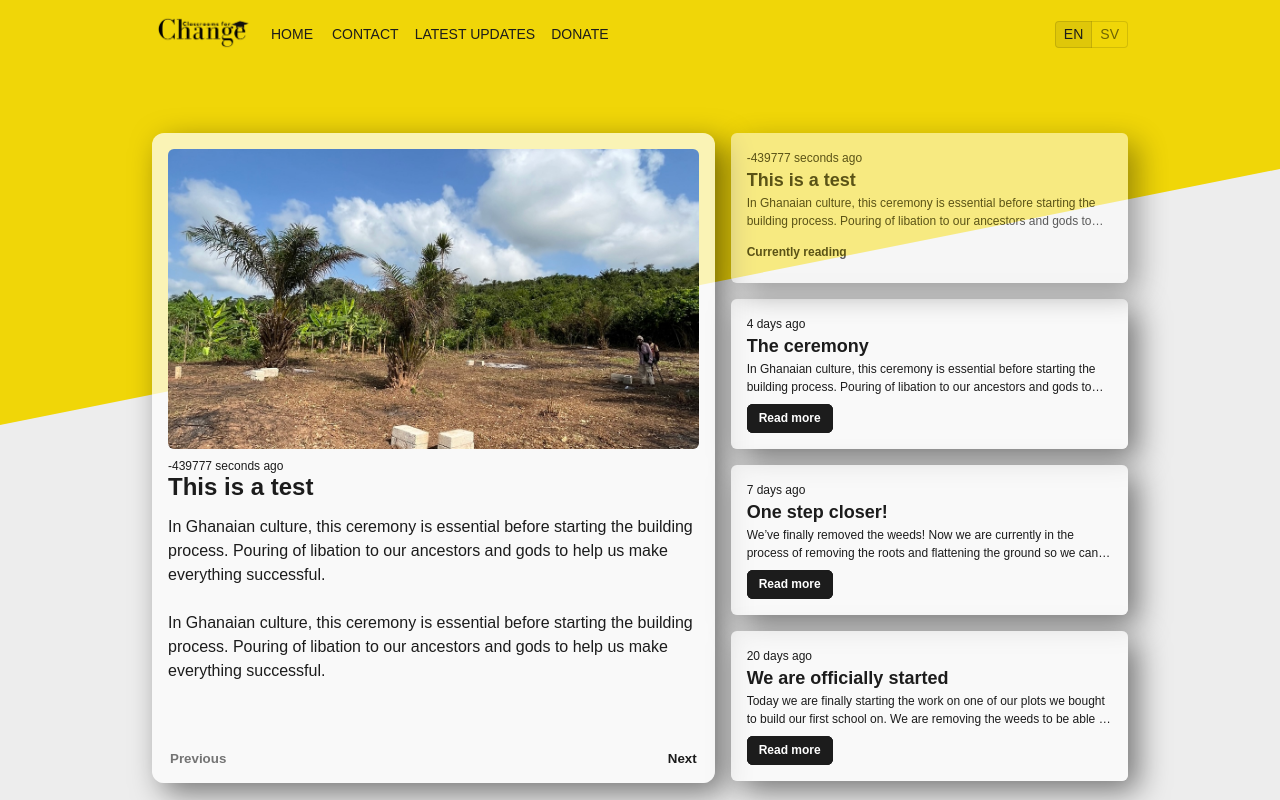
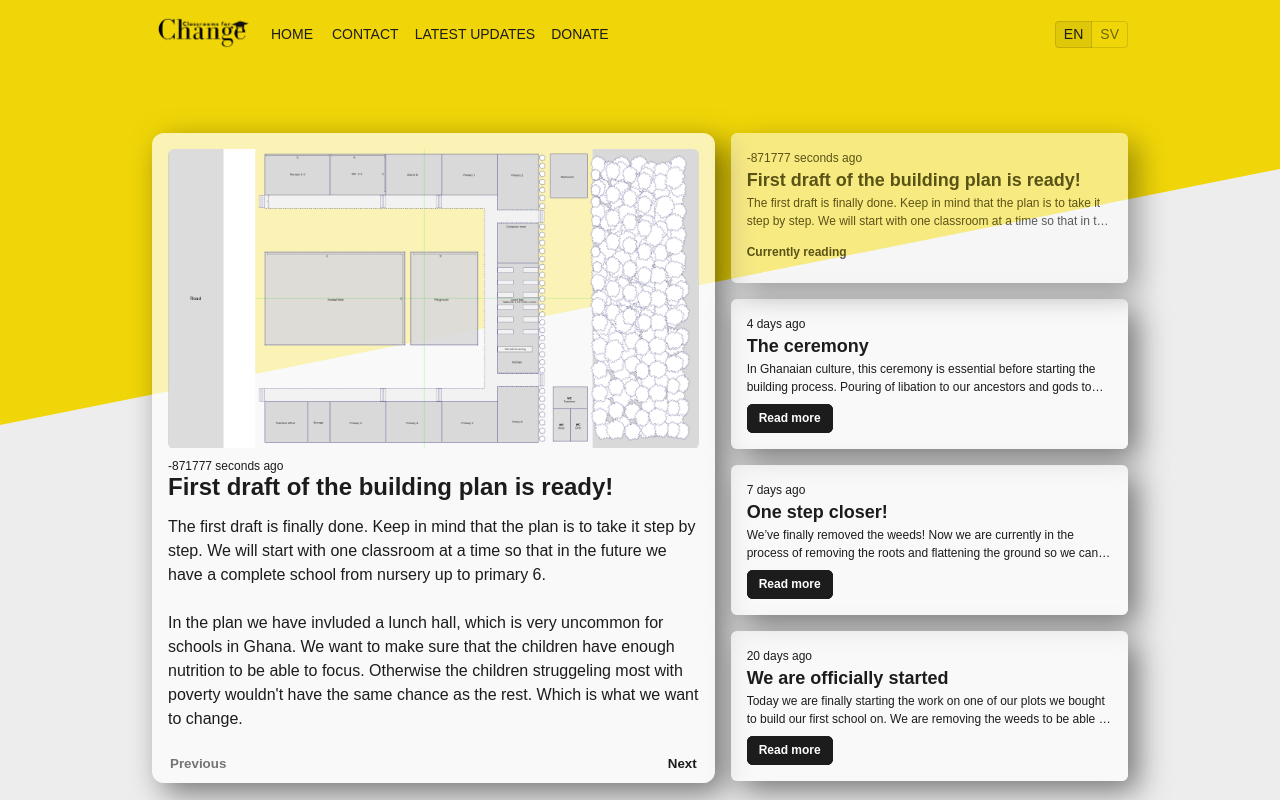
Before and after one commit to hadlabf/classrooms-for-change, a React (Create React App) app in the folder frontend/: page /latest-updates in a window 1280 px wide. Shown: the top 800 px of the page. Built offline with nearby package versions, Linux system fonts and the light colour scheme; a web font is replaced by a local one.

Commit message:
feat: added translations.

```diff
--- a/frontend/src/components/Navbar.tsx
+++ b/frontend/src/components/Navbar.tsx
@@ -4,7 +4,6 @@ import {
   Box,
   Toolbar,
   IconButton,
-  Typography,
   Menu,
   Button,
   MenuItem,
--- a/frontend/src/locales/en-US/translations.json
+++ b/frontend/src/locales/en-US/translations.json
@@ -7,6 +7,14 @@
         "readMore": "Read more",
         "comingSoon": "Coming soon",
         "currentlyReading": "Currently reading"
+    },
+    "time": {
+        "yearsAgo": " years ago",
+        "monthsAgo": " months ago",
+        "daysAgo": " days ago",
+        "hoursAgo": " hours ago",
+        "minutesAgo": " minutes ago",
+        "secondsAgo": " seconds ago"
     },
     "pages": {
         "home": {
@@ -24,11 +32,11 @@
                "p2": "My name is Hadla Bergman. I’m a Software Engineer from Sweden. I’ve traveled between Sweden and Ghana for 5 years to help organize schools in villages. Ghana’s government sponser schools all over the contry to offer free education. Schools in villages unfortunatly lack this funding. Their not given a fair chance. That is why you and me are going to bring the education closer to them. ",
                "p3": "Let’s make the world a little more fair, together!",
 
-               "longTerm.title": "What is out long-term vision?",
+               "longTerm.title": "What is our long-term vision?",
                "longTerm.text": "To give children a  <span class='bold'>chance for a better future</span>, by helping them <span class='bold'>develop skills</span> and <span class='bold'>competence</span> necessary to help them <span class='bold'>out of poverty</span>. Hence, the most important mission is to build a school that <span class='bold'>receives continuous support</span> in order to succeed in <span class='bold'>creating lasting improvement</span>.",
 
                "mission.title": "What is our mission?",
-               "mission.text": "We want to give children a more <span class='bold'>secure</span> and <span class='bold'>stable</span> future by helping them develop the skills and competence necessary to <span class='bold'>help them out of poverty.</span> </br> </br> Help us <span class='bold'>endance</span> the <span class='bold'>education rate</span> in villages secluded from these opportunities.",
+               "mission.text": "We want to give children a more <span class='bold'>secure</span> and <span class='bold'>stable</span> future by helping them develop the skills and competence necessary to <span class='bold'>help them out of poverty.</span> </br> </br> Help us <span class='bold'>enhance</span> the <span class='bold'>education rate</span> in villages secluded from these opportunities.",
 
                "succeed.title": "How will we succeed with our mission?",
                "succeed.text": "To be able to make a <span class='bold'>real change</span>, we need to provide <span class='bold'>continuous support </span>for <span class='bold'>years and years to come</span>. We have people both in <span class='bold'>Sweden</span> and in <span class='bold'>Ghana</span> to make sure the project is <span class='bold'>always moving forward</span>."
@@ -38,7 +46,7 @@
                 "li1": "800 blocks of stone.",
                 "li2": "Paint for walls and handmade furniture.",
                 "li3": "50 bags of cement.",
-                "li4": "Contractor for building the classroom.",
+                "li4": "Construction workers for building the classroom.",
                 "li5": "1 and 1/2 trucks of sand.",
                 "li6": "Contractor to build chairs and tables.",
                 "li7": "4-5 windows and 1 door.",
@@ -65,10 +73,6 @@
                     "hoverText": "Read more to get a closer look at the village."
                 }
             }
-
-        },
-        "about": {
-            "title": "About us"
         },
         "contact": {
             "title": "We’ve been waiting for you.",
@@ -104,6 +108,13 @@
         "latestUpdates": "Latest updates",
         "contact": "Contact"
     },
+    "footer": {
+        "p1": "Classroom for Change",
+        "p2": "Stockholm, Sweden, Europe",
+        "p3": "Krofu, Ghana, Africa",
+        "p4": "hadla.bergman@classroomsforchange.org",
+        "p5": "+46 76 115 58 42"
+    },
     "steps": {
         "step": "Step",
         "step1": {
@@ -127,12 +138,5 @@
             "description2": "DESCRIPTION2",
             "description3": "DESCRIPTION3"
         }
-    },
-    "footer": {
-        "p1": "Classroom for Change",
-        "p2": "Stockholm, Sweden, Europe",
-        "p3": "Krofu, Ghana, Africa",
-        "p4": "hadla.bergman@classroomsforchange.org",
-        "p5": "+46 76 115 58 42"
     }
 }
--- a/frontend/src/pages/latestUpdates/LatestUpdates.tsx
+++ b/frontend/src/pages/latestUpdates/LatestUpdates.tsx
@@ -45,21 +45,21 @@ type UpdateProp = {
   setPage: Dispatch<SetStateAction<number>>;
 };
 export const MainUpdate = ({ update, page, setPage }: UpdateProp): JSX.Element => {
-  const { t } = useTranslation();
+  const { t, i18n } = useTranslation();
+  const translate = i18n.resolvedLanguage === "sv" ? update.swedish : update.english;
+
   return (
     <MagnifiedCard secondary padding={2}>
       <Box>
-        {update.imageUrl && (
-          <ImageContainer>
-            <img alt="cover" src={update.imageUrl} />
-          </ImageContainer>
-        )}
+        <ImageContainer>
+          {update.imageUrl && <img alt="cover" src={update.imageUrl} />}
+        </ImageContainer>
         <Text4 mb={0}>{TimeSince(update.date)}</Text4>
         <Title4 mb={2} lineHeight={1} weight="bold">
-          {update.title}
+          {translate.title}
         </Title4>
-        <Text2>{update.text}</Text2>
-        {update.text2 && <Text2>{update.text}</Text2>}
+        <Text2>{translate.text}</Text2>
+        {translate.text2 && <Text2>{translate.text2}</Text2>}
       </Box>
       <Box display="flex" flexDirection="row" justifyContent="space-between">
         <LinkButton disabled={page === updates.length} onClick={() => setPage(page + 1)}>
@@ -74,22 +74,23 @@ export const MainUpdate = ({ update, page, setPage }: UpdateProp): JSX.Element =
 };
 
 export const PreviusUpdates = ({ update, page, setPage }: UpdateProp): JSX.Element => {
-  const { t } = useTranslation();
+  const { t, i18n } = useTranslation();
+  const translate = i18n.resolvedLanguage === "sv" ? update.swedish : update.english;
 
   return (
     <MiniatureCard secondary padding={0} style={{ opacity: page === update.id ? 0.7 : 1 }}>
       <Box flexGrow="1" padding={2}>
         <Text4 mb={0}>{TimeSince(update.date)}</Text4>
         <Text1 mb={0} weight="bold">
-          {update.title}
+          {translate.title}
         </Text1>
         <Ellipsis numOfLines={2}>
           <Text4 mb={1}>
-            {update.text}
-            {update.text2 ? (
+            {translate.text}
+            {translate.text2 ? (
               <>
                 <br />
-                <br /> {update.text2}
+                <br /> {translate.text2}
               </>
             ) : (
               ""
--- a/frontend/src/pages/latestUpdates/Time.tsx
+++ b/frontend/src/pages/latestUpdates/Time.tsx
@@ -1,4 +1,8 @@
+import { useTranslation } from "react-i18next";
+
 export function TimeSince(date: any) {
+  const { t } = useTranslation();
+
   date = new Date(date);
   const newDate: any = new Date();
   var seconds = Math.floor((newDate - date) / 1000);
@@ -6,23 +10,23 @@ export function TimeSince(date: any) {
   var interval = seconds / 31536000;
 
   if (interval > 1) {
-    return Math.floor(interval) + " years ago";
+    return Math.floor(interval) + t("time.yearsAgo");
   }
   interval = seconds / 2592000;
   if (interval > 1) {
-    return Math.floor(interval) + " months ago";
+    return Math.floor(interval) + t("time.monthsAgo");
   }
   interval = seconds / 86400;
   if (interval > 1) {
-    return Math.floor(interval) + " days ago";
+    return Math.floor(interval) + t("time.daysAgo");
   }
   interval = seconds / 3600;
   if (interval > 1) {
-    return Math.floor(interval) + " hours ago";
+    return Math.floor(interval) + t("time.hoursAgo");
   }
   interval = seconds / 60;
   if (interval > 1) {
-    return Math.floor(interval) + " minutes ago";
+    return Math.floor(interval) + t("time.minutesAgo");
   }
-  return Math.floor(seconds) + " seconds ago";
+  return Math.floor(seconds) + t("time.secondsAgo");
 }
--- a/frontend/src/pages/latestUpdates/updates.ts
+++ b/frontend/src/pages/latestUpdates/updates.ts
@@ -1,45 +1,102 @@
 import img2 from "../../assets/latestUpdates/img2.jpg";
 import img3 from "../../assets/latestUpdates/img3.jpg";
+import img4 from "../../assets/latestUpdates/school-id4.png";
 
+type Swedish = {
+  title: string;
+  text: string;
+  text2?: string;
+  text3?: string;
+};
+type English = {
+  title: string;
+  text: string;
+  text2?: string;
+  text3?: string;
+};
 export interface Update {
   id: number;
   date: string;
   imageUrl?: string;
-  title: string;
-  text: string;
-  text2?: string;
+  english: English;
+  swedish: Swedish;
 }
 
 export const updates: Update[] = [
   {
     id: 1,
     date: "2022-11-09",
-    imageUrl: img2,
+    english: {
       title: "We are officially started",
       text: "Today we are finally starting the work on one of our plots we bought to build our first school on. We are removing the weeds to be able to lay a secure ground to build the school on.",
-    text2: "This is a small process but a big step towards our mission. 🌟❤️🇬🇭",
+      text2: "This is a small process but a big step towards our mission. 🌟 ❤️ 🇬🇭",
+    },
+    swedish: {
+      title: "Vi är officiellt igång!",
+      text: "Idag startar vi äntligen igång vårt arbete på marken vi köpt i höstas. Vi rensar buskaget på marken för att senare kunna lägga en stabil grund att bygga skolan på.",
+      text2:
+        "Det må vara en mindre process, men det är ett stort steg närmare vår vission.🌟 ❤️ 🇬🇭",
+    },
   },
   {
     id: 2,
     date: "2022-11-22",
     imageUrl: img3,
+    english: {
       title: "One step closer!",
       text: "We’ve finally removed the weeds! Now we are currently in the process of removing the roots and flattening the ground so we can achieve a solid ground to build upon.",
+    },
+    swedish: {
+      title: "Ett steg närmare!",
+      text: "Vi har äntligen tagit bort ogräset! Nu håller vi på att ta bort rötterna och platta till marken så att vi kan få en fast mark att bygga på.",
+    },
   },
   {
     id: 3,
     date: "2022-11-25",
     imageUrl: img2,
+    english: {
       title: "The ceremony",
       text: "In Ghanaian culture, this ceremony is essential before starting the building process. Pouring of libation to our ancestors and gods to help us make everything successful.",
       text2: "It’s just so beautiful!",
     },
+    swedish: {
+      title: "Ceremoni",
+      text: "I den Ghananska kulturen är denna ceremoni viktig att fullfölja innan byggprocessen påbörjas. Vi offrar en speciell dricka till våra förfäder och gudar för att hjälpa oss att göra allt framgångsrikt.",
+      text2: "Så vackert!.",
+    },
+  },
   {
     id: 4,
-    date: "2022-12-05",
-    imageUrl: img3,
-    title: "This is a test",
-    text: "In Ghanaian culture, this ceremony is essential before starting the building process. Pouring of libation to our ancestors and gods to help us make everything successful.",
-    text2: "It’s just so beautiful!",
+    date: "2022-12-10",
+    imageUrl: img4,
+    english: {
+      title: "First draft of the building plan is ready!",
+      text: "The first draft is finally done. Keep in mind that the plan is to take it step by step. We will start with one classroom at a time so that in the future we have a complete school from nursery up to primary 6. ",
+      text2:
+        "In the plan we have invluded a lunch hall, which is very uncommon for schools in Ghana. We want to make sure that the children have enough nutrition to be able to focus. Otherwise the children struggeling most with poverty wouldn't have the same chance as the rest. Which is what we want to change. ",
+      text3:
+        "We have also included a soccer field and a playground i the middle. This way its easy for the teachers to look out for the children, while sitting in a shaded area.",
+    },
+    swedish: {
+      title: "Första utkast av ritningen är klar!",
+      text: "Det första utkastet är äntligen klart. Ha i åtanke att planen är att bygga skolan steg för steg. Vi börjar med ett klassrum i taget så att vi i framtiden har en komplett skola. Skolan inkluderar förskola upp till klass 6 (lågstadiet).",
+      text2:
+        "I planen har vi inkluderat en lunchhall, något som är mycket ovanligt för skolor i Ghana. Vi vill se till att barnen får tillräckligt med näring för att kunna fokusera. Annars skulle de barn som kämpar mest med fattigdom inte ha samma chans som de andra. Vilket är något vi vill förändra på.",
+      text3:
+        "Vi har även inkluderat en fotbollsplan och en lekplats i mitten av skolan. På så sätt är det lätt för lärarna att hålla utkik efter barnen samtidigt som de sitter i ett skuggigt område.",
+    },
   },
 ];
+
+// {
+//   id: 0,
+//   date: "2022-12-05",
+//   imageUrl: img3,
+//   title: "ENGLISH",
+//   SV_title: "SWEDISH",
+//   text: "ENGLISH",
+//   SV_text: "SWEDISH",
+//   text2: "ENGLISH",
+//   SV_text2: "SWEDISH",
+// }
```
Also changed, not shown: frontend/src/locales/sv-SE/translations.json (+79 -12 lines), frontend/src/pages/home/Home.tsx (+10 -5 lines), frontend/src/assets/latestUpdates/id4.png (added), frontend/src/assets/latestUpdates/school-id4.png (added). Lines whose indentation alone changed are shown as unchanged.
